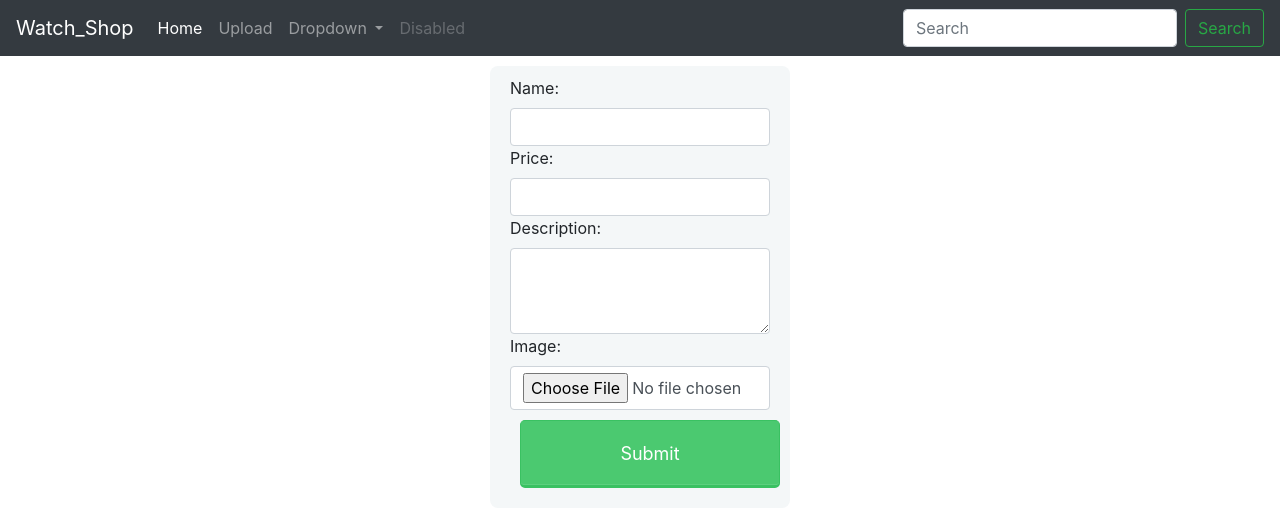
After one commit to instructorLikith/django-watch-shop, a Django app: page /upload in a window 1280 px wide. The commit adds this page. Shown: the top 527 px of the page. Run offline with Django 5.2, Linux system fonts and the light colour scheme.

Commit message:
Django model creation -Part2

```diff
--- /dev/null
+++ b/WatchShop/homepage/forms.py
@@ -0,0 +1,30 @@
+from .models import WatchesUploads
+from django import forms
+
+class UploadForm(forms.ModelForm):
+
+    name = forms.CharField(
+        widget = forms.TextInput(attrs={'class':'form-control'}),
+        required=True
+    )
+
+    price = forms.DecimalField(
+        widget = forms.NumberInput(attrs={'class':'form-control'}),
+        required=True
+    )
+
+    description = forms.CharField(
+        widget = forms.Textarea(attrs={'class':'form-control', 'rows': 3}),
+        required=True
+    )
+
+    image = forms.CharField(
+        widget = forms.ClearableFileInput(attrs={'class':'form-control'}),
+        required=True
+    )
+
+
+
+    class Meta:
+        model = WatchesUploads
+        fields = ['name', 'description', 'price', 'image']
--- a/WatchShop/homepage/models.py
+++ b/WatchShop/homepage/models.py
@@ -8,3 +8,14 @@ class Watches(models.Model):
 
     updated = models.DateTimeField(auto_now=True)
     created = models.DateTimeField(auto_now_add=True)
+
+
+
+class WatchesUploads(models.Model):
+    name= models.CharField(max_length=100)  #string, number, decimal
+    description = models.TextField()
+    price= models.FloatField()
+    image= models.ImageField(upload_to='watch_images/')
+
+    updated = models.DateTimeField(auto_now=True)
+    created = models.DateTimeField(auto_now_add=True)
--- a/WatchShop/homepage/urls.py
+++ b/WatchShop/homepage/urls.py
@@ -1,9 +1,10 @@
 from django.contrib import admin
 from django.urls import path
-from .views import Home, About
+from .views import Home, About, Upload
 
 
 urlpatterns = [
     path('', Home, name="home"),
     path('about', About, name="about"),
+    path('upload', Upload , name='upload')
 ]
--- a/WatchShop/homepage/views.py
+++ b/WatchShop/homepage/views.py
@@ -1,5 +1,6 @@
-from django.shortcuts import render
+from django.shortcuts import render , redirect
 from .models import Watches
+from .forms import UploadForm
 
 # Create your views here.
 def Home(request):
@@ -9,3 +10,16 @@ def Home(request):
 
 def About(request):
     return render(request, 'about.html')
+
+
+def Upload(request):
+    if request.method == 'POST':
+        form = UploadForm(request.POST, request.FILES)
+        if form.is_valid():
+            form.save()
+            return redirect('home')
+    else:
+        form = UploadForm()
+
+
+    return render(request,'WatchUpload.html', {'form': form})
--- /dev/null
+++ b/WatchShop/templates/WatchUpload.html
@@ -0,0 +1,16 @@
+{% extends 'main.html' %} {% block body_block %}
+<form method="post" enctype="multipart/form-data">
+  {% csrf_token %}
+
+  <div class="form-box">
+    <div class="'fomr-group">{{form.name.label_tag}} {{form.name}}</div>
+    <div class="'fomr-group">{{form.price.label_tag}} {{form.price}}</div>
+    <div class="'fomr-group">
+      {{form.description.label_tag}} {{form.description}}
+    </div>
+    <div class="'fomr-group">{{form.image.label_tag}} {{form.image}}</div>
+
+    <button type="submit" class="submit_button">Submit</button>
+  </div>
+</form>
+{% endblock %}
--- a/WatchShop/templates/main.html
+++ b/WatchShop/templates/main.html
@@ -5,19 +5,42 @@
     <meta name="viewport" content="width=device-width, initial-scale=1.0" />
     <title>Home</title>
     <link
-      href="https://cdn.jsdelivr.net/npm/bootstrap@5.3.3/dist/css/bootstrap.min.css"
       rel="stylesheet"
-      integrity="sha384-QWTKZyjpPEjISv5WaRU9OFeRpok6YctnYmDr5pNlyT2bRjXh0JMhjY6hW+ALEwIH"
+      href="https://cdn.jsdelivr.net/npm/bootstrap@4.0.0/dist/css/bootstrap.min.css"
+      integrity="sha384-Gn5384xqQ1aoWXA+058RXPxPg6fy4IWvTNh0E263XmFcJlSAwiGgFAW/dAiS6JXm"
       crossorigin="anonymous"
     />
-
     <style>
       .col {
+        margin: 10px;
+      }
+
+      .form-box {
+        max-width: 300px;
+        margin: 10px auto;
+        padding: 10px 20px;
+        background: #f4f7f8;
+        border-radius: 8px;
+      }
+
+      .submit_button {
+        padding: 19px 39px 18px 39px;
+        color: #fff;
+        background-color: #4bc970;
+        font-size: 18px;
+        text-align: center;
+        font-style: normal;
+        border-radius: 5px;
+        width: 100%;
+        border: 1px solid #3ac162;
+        border-width: 1px 1px 3px;
+        box-shadow: 0 -1px 0 rgba(255, 255, 255, 0.1) inset;
         margin: 10px;
       }
     </style>
   </head>
   <body>
+    <!-- nav bar -->
     <nav class="navbar navbar-expand-lg navbar-dark bg-dark">
       <a class="navbar-brand" href="#">Watch_Shop</a>
       <button
@@ -35,12 +58,12 @@
       <div class="collapse navbar-collapse" id="navbarSupportedContent">
         <ul class="navbar-nav mr-auto">
           <li class="nav-item active">
-            <a class="nav-link" href="#"
+            <a class="nav-link" href="{% url 'home' %}"
               >Home <span class="sr-only">(current)</span></a
             >
           </li>
           <li class="nav-item">
-            <a class="nav-link" href="#">Link</a>
+            <a class="nav-link" href="{% url 'upload' %}">Upload</a>
           </li>
           <li class="nav-item dropdown">
             <a
@@ -79,6 +102,16 @@
       </div>
     </nav>
 
-    <div class="container">{% block body_block %} {% endblock %}</div>
+    <div class="body">{% block body_block %} {% endblock %}</div>
+    <script
+      src="https://cdn.jsdelivr.net/npm/@popperjs/core@2.11.8/dist/umd/popper.min.js"
+      integrity="sha384-I7E8VVD/ismYTF4hNIPjVp/Zjvgyol6VFvRkX/vR+Vc4jQkC+hVqc2pM8ODewa9r"
+      crossorigin="anonymous"
+    ></script>
+    <script
+      src="https://cdn.jsdelivr.net/npm/bootstrap@5.3.3/dist/js/bootstrap.min.js"
+      integrity="sha384-0pUGZvbkm6XF6gxjEnlmuGrJXVbNuzT9qBBavbLwCsOGabYfZo0T0to5eqruptLy"
+      crossorigin="anonymous"
+    ></script>
   </body>
 </html>
```
Also changed, not shown: WatchShop/homepage/admin.py (+10 -1 lines), WatchShop/templates/home.html (+13 -30 lines), WatchShop/db.sqlite3, WatchShop/homepage/migrations/0002_watchesuploads.py (added), WatchShop/static/homepage/images/sample3.jpg (added), WatchShop/watch_images/pexels-anthony-derosa-39577-236915.jpg (added), WatchShop/watch_images/pexels-pixabay-277390.jpg (added), WatchShop/watch_images/pexels-pixabay-277390_aEPmknf.jpg (added).
